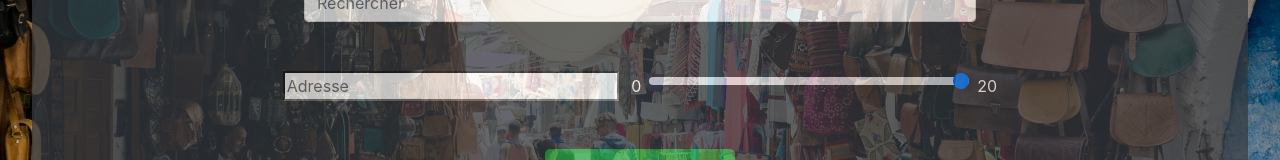
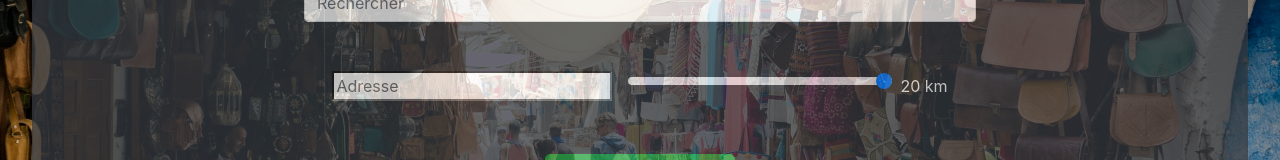
Before and after one commit to flojacke/promo_frontend, an Angular app: page /home in a window 1280 px wide. Shown: the part 258-418 px from the top of the page. Built offline with nearby package versions, Linux system fonts and the light colour scheme; no server answers.

Commit message:
hotfix curseur localisation

```diff
--- a/src/app/public/home/home-banner/home-banner.component.html
+++ b/src/app/public/home/home-banner/home-banner.component.html
@@ -7,7 +7,8 @@
       <input class="form-control bg-light mx-auto" type="search" placeholder="Rechercher" aria-label="Rechercher">
       <div class="localisation my-5">
         <input type="search" class="mr-2" placeholder="Adresse">
-        0<input type="range" class="custom-range px-2" min="0" max="10" id="customRange2">20
+        <input type="range" class="custom-range px-2" #customRange (input)="customRange.value" min="0" max="20" id="customRange">
+        <label for="customRange">{{ customRange.value }} km</label>
       </div>
       <button class="btn btn-success btn-lg" type="submit">
           Vite une promo !
--- a/src/app/public/home/home-banner/home-banner.component.scss
+++ b/src/app/public/home/home-banner/home-banner.component.scss
@@ -35,5 +35,5 @@ input {
   }
 
 .localisation input {
-    width:30%;
+    width:25%;
 }
```
